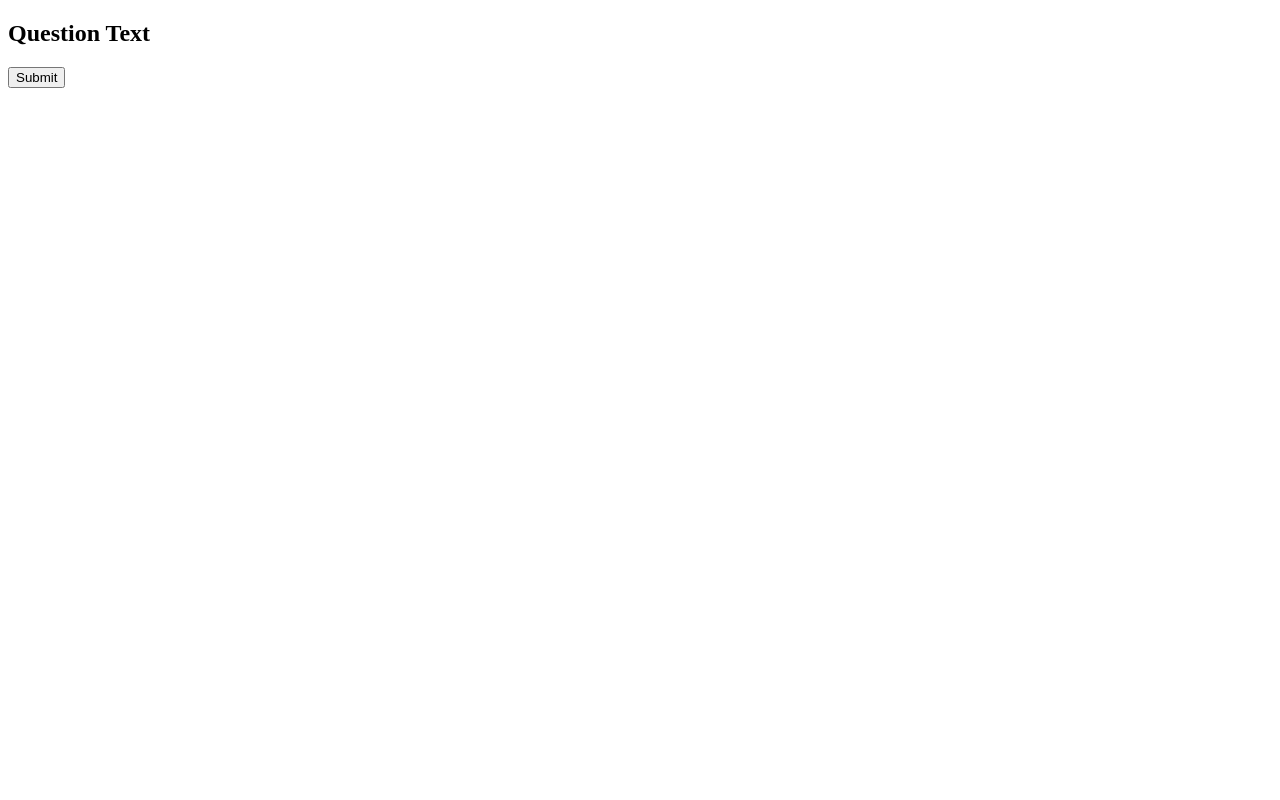
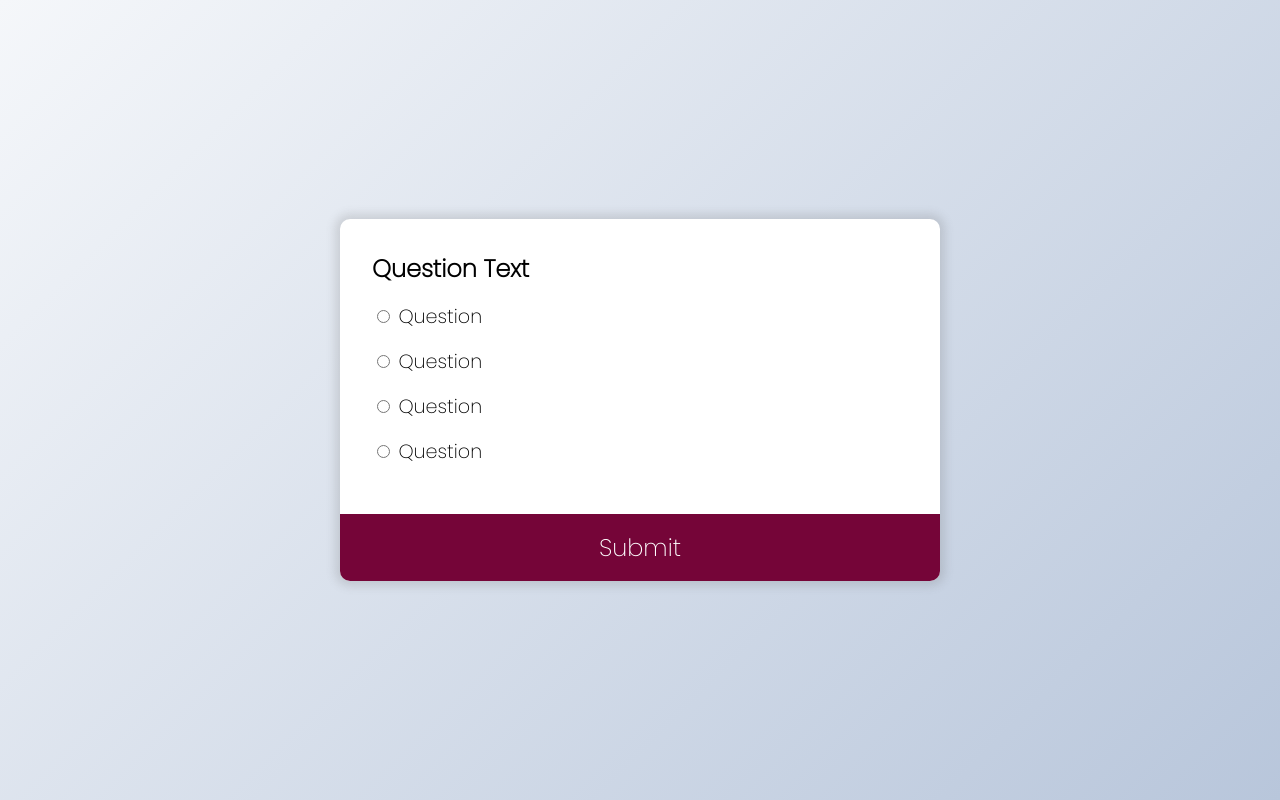
Before and after one commit to KR4mP/Quiz-App, a plain HTML site: page index.html in a window 1280 px wide. Drawn offline with Linux system fonts and the light colour scheme.

Commit message:
Added some CSS codes

```diff
--- a/index.html
+++ b/index.html
@@ -10,7 +10,27 @@
 </head>
 <body>
     <div class="quiz-container">
+        <div class="quiz-header">
         <h2>Question Text</h2>
+        <ul>
+            <li>
+                <input type="radio" id="a" name="answer">
+                <label for="a">Question</label>
+            </li>
+            <li>
+                <input type="radio" id="b" name="answer">
+                <label for="b">Question</label>
+            </li>
+            <li>
+                <input type="radio" id="c" name="answer">
+                <label for="c">Question</label>
+            </li>
+            <li>
+                <input type="radio" id="d" name="answer">
+                <label for="d">Question</label>
+            </li>
+        </ul>
+        </div>
         <button>Submit</button>
     </div>
 </body>
--- a/style.css
+++ b/style.css
@@ -0,0 +1,59 @@
+@import url('https://fonts.googleapis.com/css2?family=Poppins:ital,wght@0,200;1,200&display=swap');
+
+* {
+    box-sizing: border-box;
+}
+
+body {
+    background-color: #b8c6db;
+    background-image: linear-gradient(315deg, #b8c6db 0%, #f5f7fa 100%);
+    font-family: "Poppins", "sans-serif";
+    display: flex;
+    justify-content: center;
+    align-items: center;
+    margin: 0;
+    min-height: 100vh;
+}
+
+.quiz-container {
+    background-color: #fff;
+    border-radius: 10px;
+    box-shadow: 0 0 10px 5px rgba(100,100,100,0.2);
+    width: 600px;
+    overflow: hidden;
+    max-width: 100%;
+}
+
+.quiz-header {
+    padding: 2rem;
+}
+
+h2 {
+    margin: 0;
+}
+
+ul {
+    list-style-type: none;
+    padding: 0;
+}
+
+ul li {
+    margin: 1rem 0;
+    font-size: 1.2rem;
+}
+
+button {
+    background-color: #750538;
+    display: block;
+    width: 100%;
+    padding: 1rem;
+    color: #fff;
+    font-family: inherit;
+    border: none;
+    font-size: 1.5rem;
+}
+
+button:hover {
+    background-color: #61042e;
+    cursor: pointer;
+}
```
